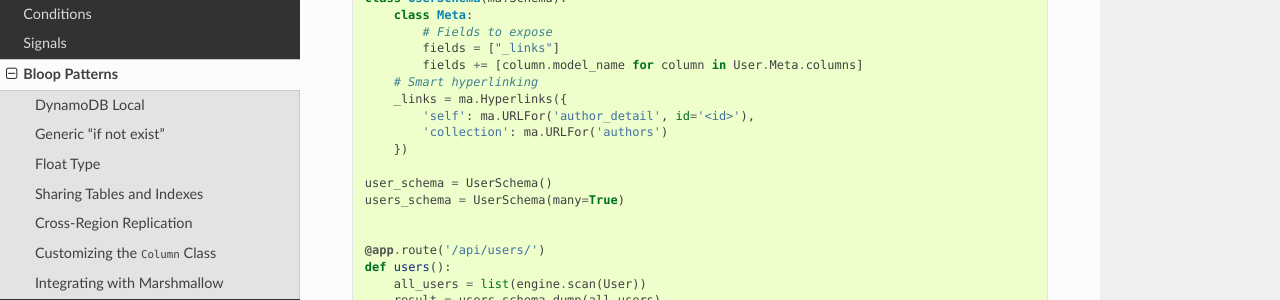
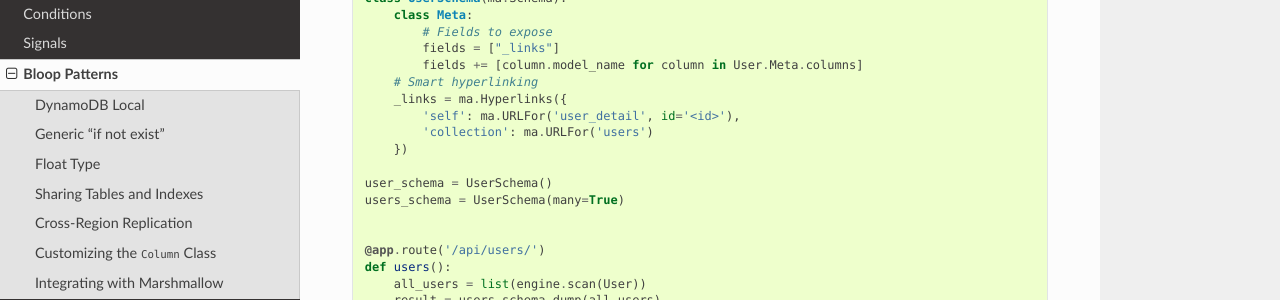
Before and after one commit to numberoverzero/bloop, a Sphinx documentation site: the page built from docs/user/patterns.rst, in a window 1280 px wide and 900 px high, scrolled down 4729 px. Shown: the part 290-590 px from the top of the window. Built offline with Sphinx 7.4.7 and the Read the Docs theme 2.0.0, drawn with Linux system fonts in a browser that asks for light colours.

Commit message:
Fix docs patterns in marshmallow_flask example

```diff
--- a/docs/user/patterns.rst
+++ b/docs/user/patterns.rst
@@ -290,8 +290,8 @@ uses flask and marshmallow to expose get and list operations for a User class:
             fields += [column.model_name for column in User.Meta.columns]
         # Smart hyperlinking
         _links = ma.Hyperlinks({
-            'self': ma.URLFor('author_detail', id='<id>'),
-            'collection': ma.URLFor('authors')
+            'self': ma.URLFor('user_detail', id='<id>'),
+            'collection': ma.URLFor('users')
         })
 
     user_schema = UserSchema()
```
